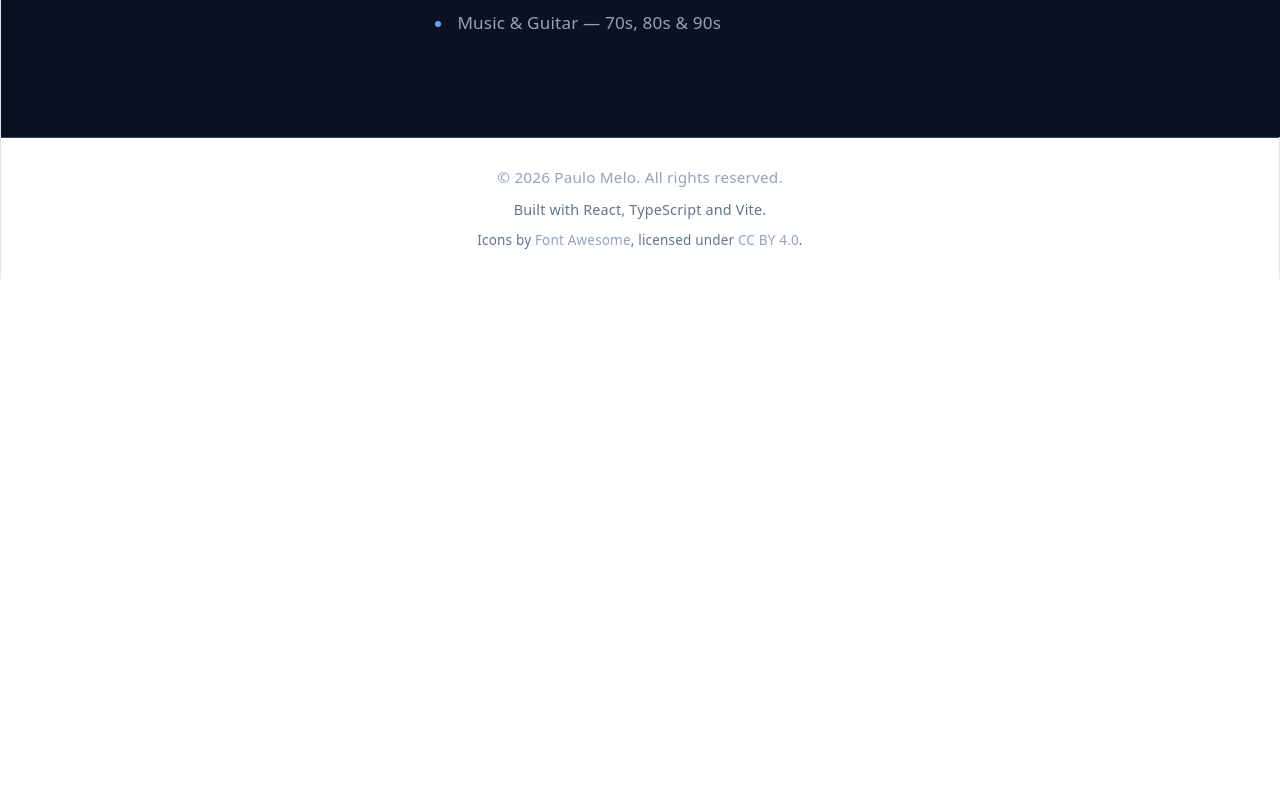
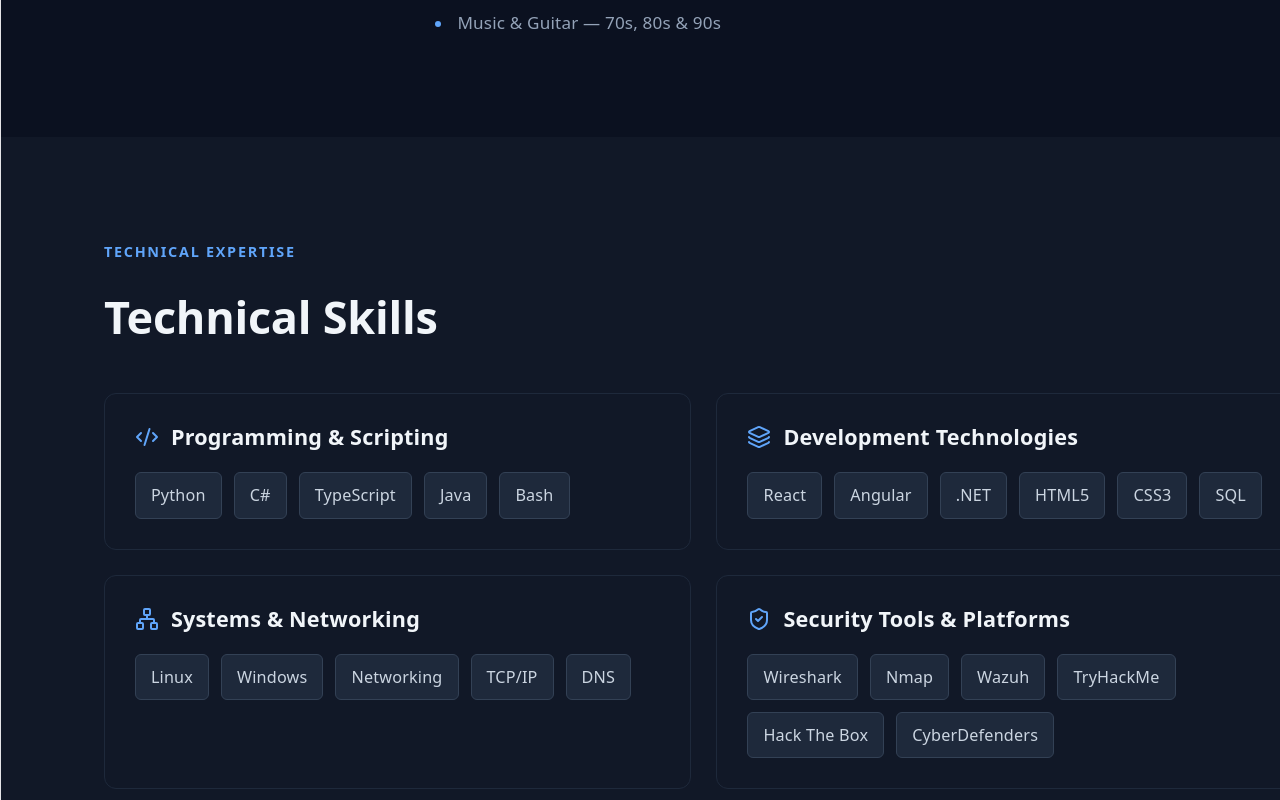
Before and after one commit to pjsmdev/pjsmdev.github.io, a React (Vite) app: page / in a window 1280 px wide. Shown: the part 1880-2680 px from the top of the page. Before the commit the page ends 2159 px from the top, so only its background shows below. Built offline with nearby package versions, Linux system fonts and the light colour scheme.

Commit message:
feat: add technical skills section with category icons

```diff
--- a/src/App.tsx
+++ b/src/App.tsx
@@ -1,6 +1,7 @@
 import Header from './components/layout/Header'
 import Hero from './sections/Hero'
 import About from './sections/About'
+import TechSkills from './sections/TechSkills'
 import Footer from './components/layout/Footer'
 import './App.css'
 
@@ -12,6 +13,7 @@ function App() {
       <main>
         <Hero />
         <About />
+        <TechSkills />
       </main>
 
       <Footer />
--- /dev/null
+++ b/src/sections/TechSkills.tsx
@@ -0,0 +1,79 @@
+import {
+  Code2,
+  Layers,
+  Network,
+  ShieldCheck,
+} from 'lucide-react'
+
+import '../styles/TechSkills.css'
+
+const skillCategories = [
+  {
+    title: 'Programming & Scripting',
+    icon: Code2,
+    skills: ['Python', 'C#', 'TypeScript', 'Java', 'Bash'],
+  },
+  {
+    title: 'Development Technologies',
+    icon: Layers,
+    skills: ['React', 'Angular', '.NET', 'HTML5', 'CSS3', 'SQL'],
+  },
+  {
+    title: 'Systems & Networking',
+    icon: Network,
+    skills: ['Linux', 'Windows', 'Networking', 'TCP/IP', 'DNS'],
+  },
+  {
+    title: 'Security Tools & Platforms',
+    icon: ShieldCheck,
+    skills: [
+      'Wireshark',
+      'Nmap',
+      'Wazuh',
+      'TryHackMe',
+      'Hack The Box',
+      'CyberDefenders',
+    ],
+  },
+]
+
+const TechSkills = () => {
+  return (
+    <section id="skills" className="tech-skills-section">
+      <div className="tech-skills-container">
+        <div className="tech-skills-header">
+          <span className="section-eyebrow">TECHNICAL EXPERTISE</span>
+          <h2>Technical Skills</h2>
+        </div>
+
+        <div className="tech-skills-grid">
+          {skillCategories.map((category) => {
+            const Icon = category.icon
+
+            return (
+              <article
+                className="tech-skill-card"
+                key={category.title}
+              >
+                <div className="tech-skill-card-header">
+                  <Icon className="tech-skill-icon" size={24} />
+                  <h3>{category.title}</h3>
+                </div>
+
+                <div className="tech-skill-list">
+                  {category.skills.map((skill) => (
+                    <span className="tech-skill-badge" key={skill}>
+                      {skill}
+                    </span>
+                  ))}
+                </div>
+              </article>
+            )
+          })}
+        </div>
+      </div>
+    </section>
+  )
+}
+
+export default TechSkills
--- /dev/null
+++ b/src/styles/TechSkills.css
@@ -0,0 +1,133 @@
+/* Technical Skills Section */
+.tech-skills-section {
+  width: 100%;
+  padding: 100px 5%;
+  background: #111827;
+}
+
+.tech-skills-container {
+  max-width: 1200px;
+  margin: 0 auto;
+}
+
+/* Section Header */
+.tech-skills-header {
+  margin-bottom: 50px;
+}
+
+.tech-skills-header h2 {
+  font-size: 2.5rem;
+  font-weight: 700;
+  color: #f1f5f9;
+  margin-top: 12px;
+}
+
+/* Skills Grid */
+.tech-skills-grid {
+  display: grid;
+  grid-template-columns: repeat(2, 1fr);
+  gap: 25px;
+}
+
+/* Skill Cards */
+.tech-skill-card {
+  padding: 30px;
+  background: #111827;
+  border: 1px solid #1e293b;
+  border-radius: 12px;
+  transition: border-color 0.3s ease;
+}
+
+.tech-skill-card:hover {
+  border-color: #3b82f6;
+}
+
+/* Card Headers & Icons */
+.tech-skill-card-header {
+  display: flex;
+  align-items: center;
+  gap: 12px;
+  margin-bottom: 22px;
+}
+
+.tech-skill-icon {
+  flex-shrink: 0;
+  color: #60a5fa;
+}
+
+.tech-skill-card-header h3 {
+  font-size: 1.2rem;
+  font-weight: 600;
+  color: #f1f5f9;
+  margin: 0;
+}
+
+/* Skill Badges */
+.tech-skill-list {
+  display: flex;
+  flex-wrap: wrap;
+  gap: 12px;
+}
+
+.tech-skill-badge {
+  padding: 9px 15px;
+  background: #1e293b;
+  border: 1px solid #334155;
+  border-radius: 6px;
+  color: #cbd5e1;
+  font-size: 0.9rem;
+  font-weight: 500;
+  transition:
+    background 0.3s ease,
+    border-color 0.3s ease,
+    color 0.3s ease;
+}
+
+.tech-skill-badge:hover {
+  background: #1e3a5f;
+  border-color: #3b82f6;
+  color: #93c5fd;
+}
+
+/* Responsive Design */
+@media (max-width: 768px) {
+  .tech-skills-section {
+    padding: 80px 5%;
+  }
+
+  .tech-skills-grid {
+    grid-template-columns: 1fr;
+    gap: 20px;
+  }
+
+  .tech-skills-header h2 {
+    font-size: 2rem;
+  }
+
+  .tech-skill-card {
+    padding: 25px;
+  }
+}
+
+@media (max-width: 480px) {
+  .tech-skills-section {
+    padding: 65px 5%;
+  }
+
+  .tech-skills-header {
+    margin-bottom: 35px;
+  }
+
+  .tech-skill-card {
+    padding: 22px;
+  }
+
+  .tech-skill-list {
+    gap: 10px;
+  }
+
+  .tech-skill-badge {
+    padding: 8px 12px;
+    font-size: 0.85rem;
+  }
+}
```
